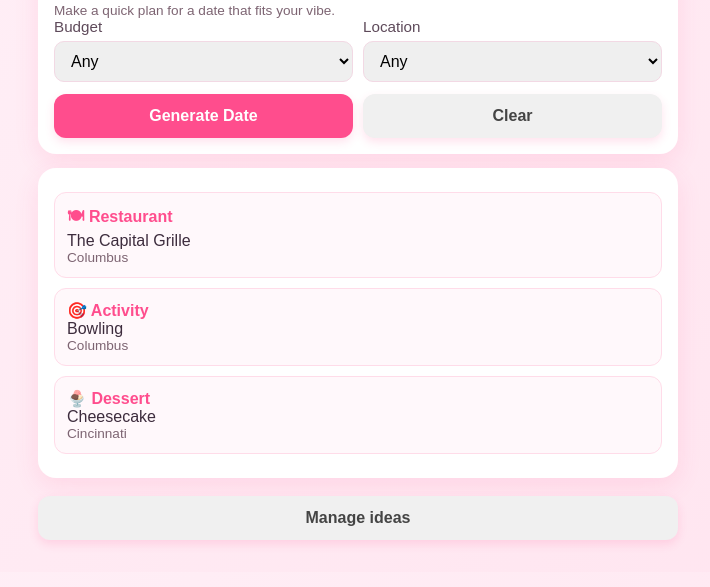
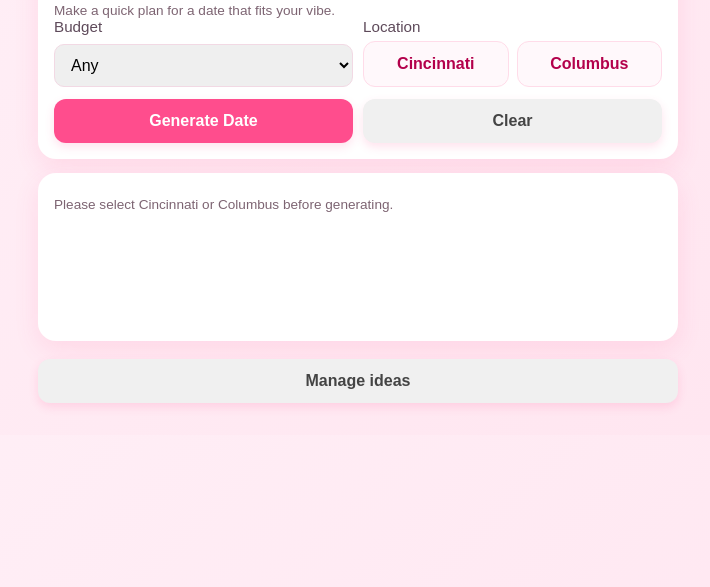
Before and after one commit to TheOddAdi/Date-Idea-Generator, a plain HTML site: page index.html in a window 1280 px wide. Both pictures are taken after a click on the button "Generate Date". Shown: the part 91-678 px from the top of the page, without its empty margins (282-992 px from the left). Drawn offline with Linux system fonts and the light colour scheme.

Commit message:
fixed UI issue with location selection by replacing the dropdown with toggle buttons for Cincinnati and Columbus. Updated the event listener to check if a location is selected before generating a date idea.

```diff
--- a/css/style.css
+++ b/css/style.css
@@ -95,6 +95,25 @@ button.tab-btn.active {
     background: linear-gradient(135deg, #ff5b97, #ff4d8d);
     color: white;
     transform: translateY(-1px);
+}
+
+.location-toggle {
+    display: grid;
+    grid-template-columns: repeat(2, minmax(0, 1fr));
+    gap: 8px;
+}
+
+.toggle-btn {
+    width: 100%;
+    background: #fff8fb;
+    color: #b3004b;
+    border: 1px solid #ffdce9;
+    box-shadow: none;
+}
+
+.toggle-btn.active {
+    background: linear-gradient(135deg, #ff5b97, #ff4d8d);
+    color: white;
 }
 
 .form-grid,
--- a/index.html
+++ b/index.html
@@ -32,11 +32,10 @@
 
                 <label>
                     Location
-                    <select id="locationFilter">
-                        <option value="">Any</option>
-                        <option value="cincinnati">Cincinnati</option>
-                        <option value="columbus">Columbus</option>
-                    </select>
+                    <div class="location-toggle" role="group" aria-label="Location selection">
+                        <button type="button" class="toggle-btn" data-location="cincinnati">Cincinnati</button>
+                        <button type="button" class="toggle-btn" data-location="columbus">Columbus</button>
+                    </div>
                 </label>
             </div>
 
--- a/js/app.js
+++ b/js/app.js
@@ -5,7 +5,7 @@ const generateBtn = document.getElementById("generateBtn");
 const clearFiltersBtn = document.getElementById("clearFiltersBtn");
 const result = document.getElementById("result");
 const budgetFilter = document.getElementById("budgetFilter");
-const locationFilter = document.getElementById("locationFilter");
+const locationButtons = document.querySelectorAll(".toggle-btn");
 const manageBtn = document.getElementById("manageBtn");
 const manageModal = document.getElementById("manageModal");
 const closeManageModalButton = document.getElementById("closeManageModal");
@@ -19,6 +19,7 @@ const manageList = document.getElementById("manageList");
 let data = {};
 let activeCategory = "restaurants";
 let lastGenerated = {};
+let selectedLocation = "";
 
 async function init() {
     data = await loadData();
@@ -135,10 +136,24 @@ function removeItem(category, name) {
     renderManageList();
 }
 
+function setLocationSelection(location) {
+    selectedLocation = location;
+
+    locationButtons.forEach((button) => {
+        const isActive = button.dataset.location === location;
+        button.classList.toggle("active", isActive);
+    });
+}
+
 generateBtn.addEventListener("click", () => {
+    if (!selectedLocation) {
+        result.innerHTML = '<p class="small">Please select Cincinnati or Columbus before generating.</p>';
+        return;
+    }
+
     const filters = {
         budget: budgetFilter.value,
-        location: locationFilter.value
+        location: selectedLocation
     };
 
     const date = generateDate(data, filters, lastGenerated);
@@ -148,7 +163,7 @@ generateBtn.addEventListener("click", () => {
 
 clearFiltersBtn.addEventListener("click", () => {
     budgetFilter.value = "";
-    locationFilter.value = "";
+    setLocationSelection("");
 });
 
 manageBtn.addEventListener("click", openManageModal);
@@ -166,6 +181,13 @@ tabButtons.forEach((button) => {
     });
 });
 
+locationButtons.forEach((button) => {
+    button.addEventListener("click", () => {
+        const nextLocation = button.dataset.location === selectedLocation ? "" : button.dataset.location;
+        setLocationSelection(nextLocation);
+    });
+});
+
 addItemBtn.addEventListener("click", addItem);
 
 manageList.addEventListener("click", (event) => {
@@ -179,3 +201,4 @@ manageList.addEventListener("click", (event) => {
 
 init();
 setActiveTab(activeCategory);
+setLocationSelection(selectedLocation);
```
